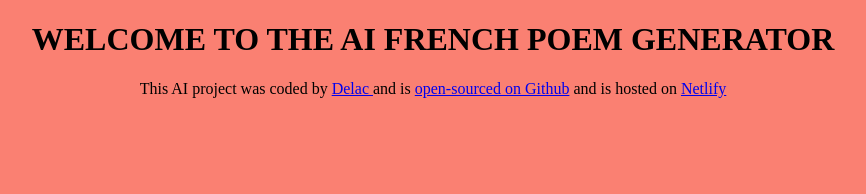
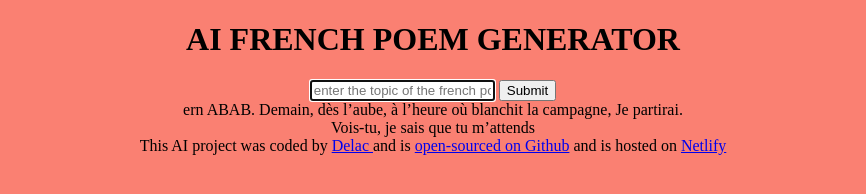
Before and after one commit to ladan-13570/French-poem, a plain HTML site: page index.html in a window 1280 px wide. Shown: the whole page, without its empty margins (207-1073 px from the left). Drawn offline with Linux system fonts and the light colour scheme.

Commit message:
Added the basics HTML structure

```diff
--- a/index.html
+++ b/index.html
@@ -3,11 +3,34 @@
   <head>
     <meta charset="UTF-8" />
     <meta name="viewport" content="width=device-width, initial-scale=1.0" />
-    <title>Document</title>
+    <title>AI French-poem Generator</title>
     <link rel="stylesheet" href="src/style.css" />
   </head>
   <body>
-    <h1>WELCOME TO THE AI FRENCH POEM GENERATOR</h1>
+    <header>
+      <h1>AI FRENCH POEM GENERATOR
+        </h1>
+      </header>
+    <main>
+      <form>
+        <input type="text"
+         placeholder="enter the topic of the french poem"
+         autofocus
+         required
+         autocomplete="off"
+         />
+        <input type="submit"/>
+        </form>
+        <div>
+          ern ABAB.
+
+Demain, dès l’aube, à l’heure où blanchit la campagne,
+Je partirai.
+        <br/>
+Vois-tu,  je sais que tu m’attends
+        </div>
+
+    </main>
     <footer>
       This AI project was coded by
       <a href="https://github.com/mattdelacdev" target="_blank">Delac </a> and
```
